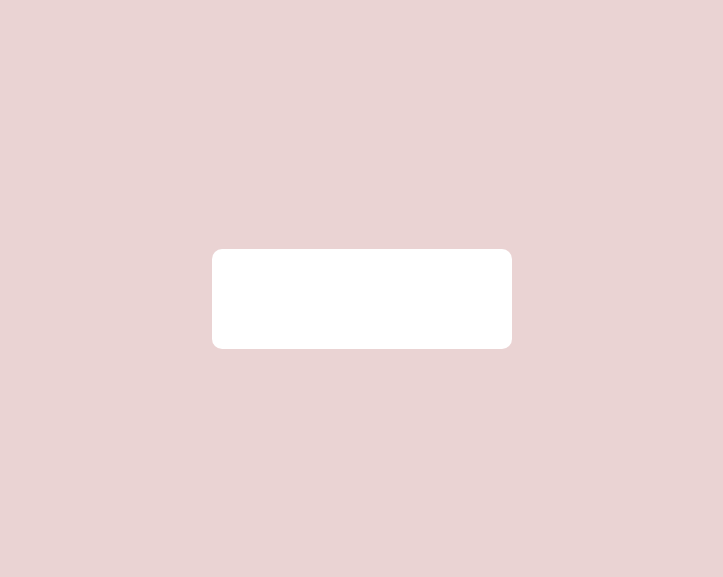
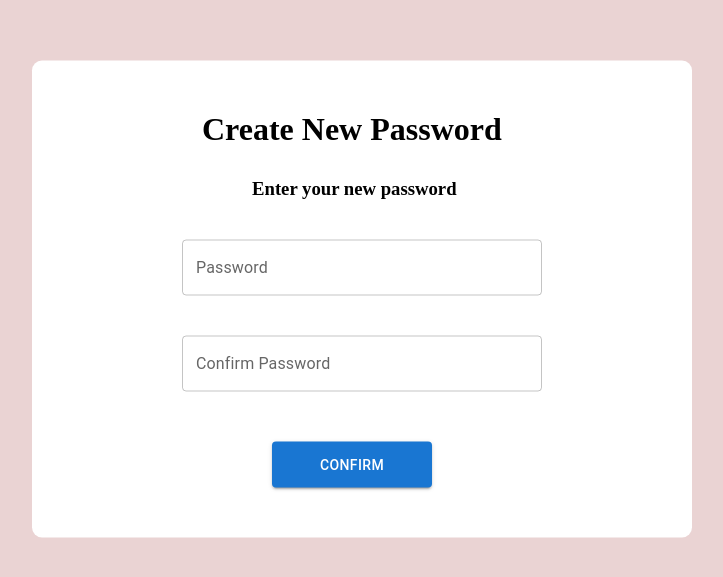
Before and after one commit to Keneni45/Edu-Air-Tech, a React (Vite) app: page /new in a window 1280 px wide. Shown: the part 101-678 px from the top of the page, without its empty margins (278-1001 px from the left). Built offline with nearby package versions, Linux system fonts and the light colour scheme.

Commit message:
ADD component

```diff
--- a/src/Component/Modal/Modal.tsx
+++ b/src/Component/Modal/Modal.tsx
@@ -1,6 +1,7 @@
 import ReactDom from "react-dom";
 import Registartion from "../../Page/Registartion/Registartion";
 import CloseSharpIcon from "@mui/icons-material/CloseSharp";
+import SuccessModal from "../SuccessModal";
 
 type modalProps = {
   children: any;
@@ -13,7 +14,7 @@ const modalStyle: any = {
   top: "50%",
   left: "50%",
   transform: "translate(-50%, -50%)",
-  backgroundColor: "#FFF",
+  backgroundColor: "rgb(255, 18, 198)",
   padding: "50px",
   zIndex: 1000,
 };
@@ -25,21 +26,36 @@ const overLay: any = {
   bottom: "0",
   backgroundColor: "rgb(0,0,0,0.7)",
 };
+const success: any = {
+  position: "fixed",
+  top: "40%",
+  left: "40%",
+  translate: "translate(-50%, -50%)",
+  backgroundColor: "red",
+  padding: "50px",
+  borderRadius: "10px",
+  zIndex: "1000",
+};
+const body: any = {
+  marginLeft: "70px",
+  marginRight: "70px",
+  marginTop: "20px",
+  marginBottom: "20px",
+};
 const closeButton: any = { position: "relative", top: "-40px", left: "100%" };
 export default function Modal({ children, open, onClose }: modalProps) {
   if (!open) return null;
   return ReactDom.createPortal(
     <>
-      <div style={overLay} />
-      <div style={modalStyle}>
-        <button onClick={onClose} style={closeButton}>
+      {/* <div style={overLay} />
+      <div style={modalStyle}> */}
+      {/* <button onClick={onClose} style={closeButton}>
           <CloseSharpIcon />
-        </button>
-        {children}
-
-        <div>
-          {" "}
-          <Registartion />{" "}
+        </button> */}
+      <div>
+        <div style={success}>
+          <div style={body}>{children}</div>
+          <div></div>
         </div>
       </div>
     </>,
--- /dev/null
+++ b/src/Component/SuccessModal.tsx
@@ -0,0 +1,50 @@
+import ReactDom from "react-dom";
+const modalStyle: any = {
+  position: "relative",
+  zIndex: 1,
+};
+const overLay: any = {
+  position: "fixed",
+  left: "0",
+  right: "0",
+  top: "0",
+  bottom: "0",
+  backgroundColor: "rgb(0,0,0,0.7)",
+};
+const success: any = {
+  position: "fixed",
+  top: "50%",
+  left: "50%",
+  translate: "translate(-50%, -50%)",
+  backgroundColor: "red",
+  padding: "50px",
+  borderRadius: "10px",
+  zIndex: "1000",
+};
+const body: any = {
+  marginLeft: "70px",
+  marginRight: "70px",
+  marginTop: "20px",
+  marginBottom: "20px",
+};
+type modalProps = {
+  children: any;
+  open: boolean;
+  onClose: any;
+};
+
+export default function SuccessModal({ children, open, onClose }: modalProps) {
+  if (!open) return null;
+  return ReactDom.createPortal(
+    <>
+      <div style={overLay}>
+        <div style={modalStyle}>
+          <div style={success}>
+            <div style={body}>{children}</div>
+          </div>
+        </div>
+      </div>
+    </>,
+    document.getElementById("portal")
+  );
+}
--- a/src/Page/CreateNewPassword/CreateNewPassword.tsx
+++ b/src/Page/CreateNewPassword/CreateNewPassword.tsx
@@ -1,12 +1,50 @@
-import React from "react";
+import React, { useState } from "react";
 import styles from "./cretae.module.css";
+import TextField from "@mui/material/TextField";
+import { Button } from "@mui/material";
+
+import SuccessModal from "../../Component/SuccessModal";
+import Modal from "../../Component/Modal/Modal";
 
 export default function CreateNewPassword() {
+  const [isOpen, setIsOpen] = useState(false);
   return (
-    <div className={styles.loginBody}>
-      <div className={styles.loginOverLay}>
-        <div className={styles.loginStyle}>
-          <div className={styles.login}></div>
+    <div className={styles.createBody}>
+      <div className={styles.createOverLay}>
+        <div className={styles.createStyle}>
+          <div className={styles.create}>
+            <h1 style={{ marginLeft: "20px", marginBottom: "30px" }}>
+              Create New Password
+            </h1>
+            <h3 style={{ marginLeft: "70px" }}>Enter your new password</h3>
+            <TextField
+              id="outlined-basic"
+              label="Password"
+              variant="outlined"
+              sx={{ width: "360px", marginTop: "40px" }}
+            />
+            <TextField
+              id="outlined-basic"
+              label="Confirm Password"
+              variant="outlined"
+              sx={{ width: "360px", marginTop: "40px" }}
+            />
+            <Button
+              onClick={() => setIsOpen(true)}
+              variant="contained"
+              sx={{
+                width: "160px",
+                marginLeft: "90px",
+                marginTop: "50px",
+                height: "46px",
+              }}>
+              Confirm
+            </Button>
+            <Modal
+              open={isOpen}
+              onClose={() => setIsOpen(false)}
+              children={undefined}></Modal>
+          </div>
         </div>
       </div>
     </div>
--- a/src/Page/CreateNewPassword/cretae.module.css
+++ b/src/Page/CreateNewPassword/cretae.module.css
@@ -1,9 +1,8 @@
-.loginBody {
+.createBody {
   position: relative;
   z-index: 1;
-  background-color: red;
 }
-.loginOverLay {
+.createOverLay {
   position: fixed;
   left: 0;
   right: 0;
@@ -11,7 +10,7 @@
   bottom: 0;
   background-color: rgba(226, 192, 192, 0.7);
 }
-.loginStyle {
+.createStyle {
   position: fixed;
   top: 50%;
   left: 50%;
@@ -21,16 +20,7 @@
   border-radius: 10px;
   z-index: 1000;
 }
-.login {
+.create {
   margin-left: 100px;
   margin-right: 100px;
 }
-.loginBtn {
-  background-color: blue;
-  color: white;
-  margin-top: 10px;
-  border: none;
-  width: 200px;
-  height: 40px;
-  border-radius: 10px;
-}
```
